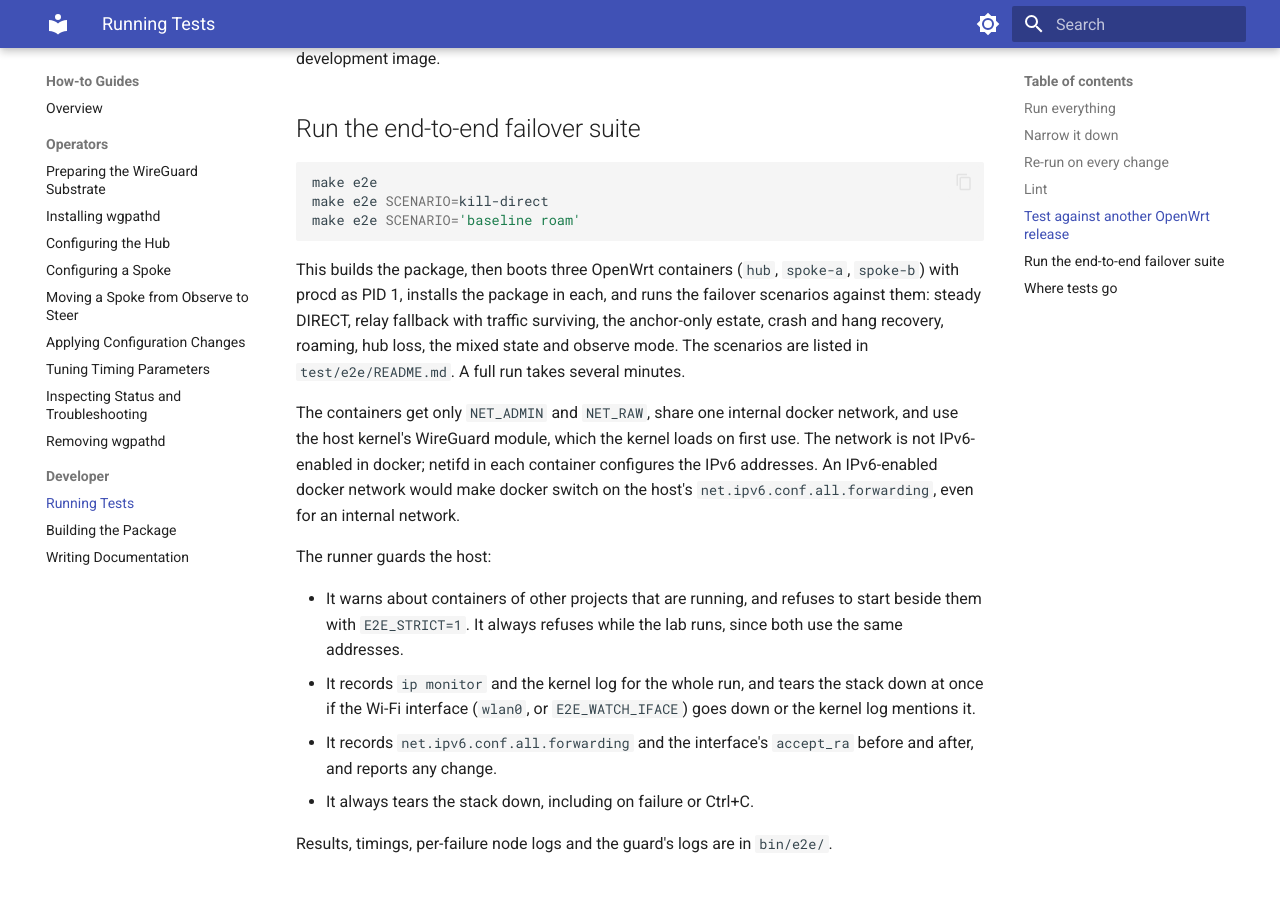
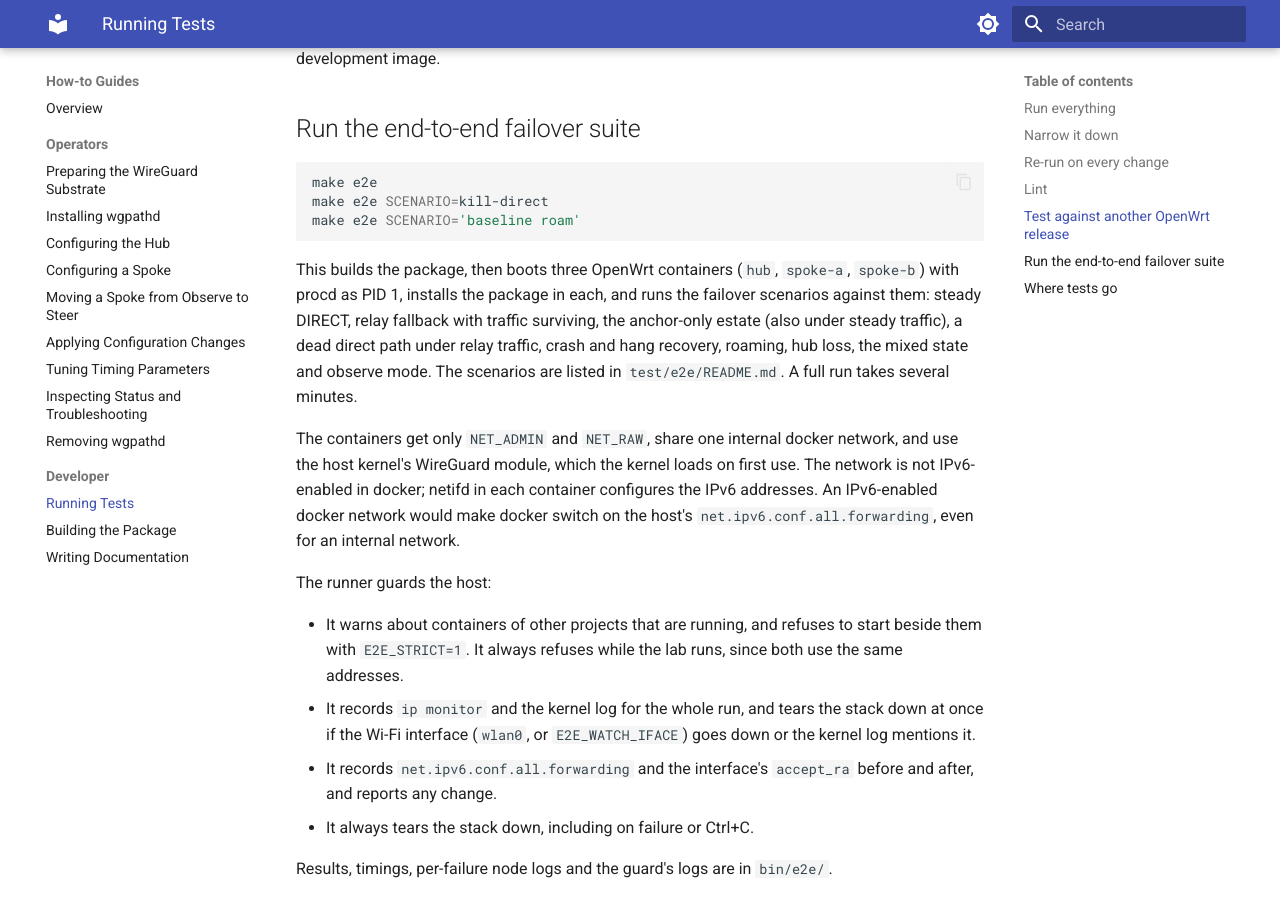
Before and after one commit to m00qek/wgpathd, an MkDocs documentation site: the page built from docs/how-to/developer/testing.md, in a window 1280 px wide and 900 px high, scrolled down 1597 px. Built offline with MkDocs 1.6.1 and Material for MkDocs 9.7.7, drawn with Linux system fonts in a browser that asks for light colours.

Commit message:
e2e: relay-traffic and anchor-traffic scenarios
relay-traffic: dead direct path, spoke-b unreachable, 100 and 1000
packets/s from spoke-a through the relay; spoke-b is never committed and
its backoff grows. anchor-traffic: healthy path, spoke-b unreachable,
both spokes restarted under steady traffic from either site; both reach
DIRECT with both kernels on the direct path.

````diff
--- a/docs/how-to/developer/testing.md
+++ b/docs/how-to/developer/testing.md
@@ -74,7 +74,7 @@ make e2e SCENARIO=kill-direct
 make e2e SCENARIO='baseline roam'
 ```
 
-This builds the package, then boots three OpenWrt containers (`hub`, `spoke-a`, `spoke-b`) with procd as PID 1, installs the package in each, and runs the failover scenarios against them: steady DIRECT, relay fallback with traffic surviving, the anchor-only estate, crash and hang recovery, roaming, hub loss, the mixed state and observe mode. The scenarios are listed in `test/e2e/README.md`. A full run takes several minutes.
+This builds the package, then boots three OpenWrt containers (`hub`, `spoke-a`, `spoke-b`) with procd as PID 1, installs the package in each, and runs the failover scenarios against them: steady DIRECT, relay fallback with traffic surviving, the anchor-only estate (also under steady traffic), a dead direct path under relay traffic, crash and hang recovery, roaming, hub loss, the mixed state and observe mode. The scenarios are listed in `test/e2e/README.md`. A full run takes several minutes.
 
 The containers get only `NET_ADMIN` and `NET_RAW`, share one internal docker network, and use the host kernel's WireGuard module, which the kernel loads on first use. The network is not IPv6-enabled in docker; netifd in each container configures the IPv6 addresses. An IPv6-enabled docker network would make docker switch on the host's `net.ipv6.conf.all.forwarding`, even for an internal network.
 
````
Also changed, not shown: README.md (+1 -1 lines), 5 other files.
